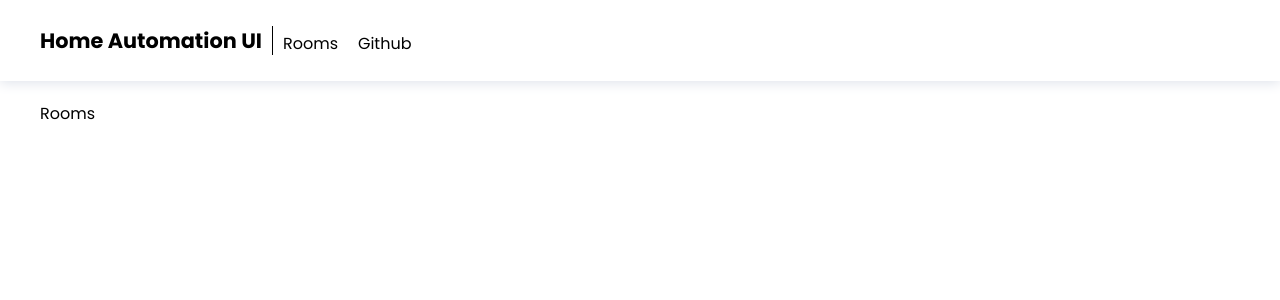
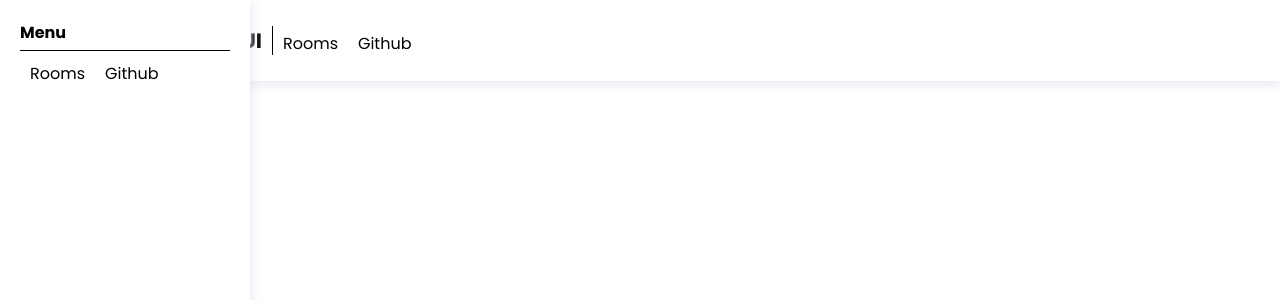
Before and after one commit to abduvik/home-automation-ui, a React (Create React App) app: page / in a window 1280 px wide. Shown: the top 300 px of the page. Built offline with nearby package versions, Linux system fonts and the light colour scheme.

Commit message:
Created SideDrawer Component main code

```diff
--- a/src/components/Layout/Header/Navigation/Navigation.module.scss
+++ b/src/components/Layout/Header/Navigation/Navigation.module.scss
@@ -4,6 +4,7 @@
   ul {
     display: flex;
     padding: 0;
+    flex-direction: row;
     margin: auto auto 0 0;
     list-style: none;
 
--- a/src/components/Layout/SideDrawer/SideDrawer.js
+++ b/src/components/Layout/SideDrawer/SideDrawer.js
@@ -0,0 +1,17 @@
+import React from "react";
+import Navigation from "../Header/Navigation/Navigation";
+import NavigationItem from "./../Header/Navigation/NavigationItem/NavigationItem";
+
+import classes from "./SideDrawer.module.scss";
+
+export default function SideDrawer() {
+  return (
+    <div className={classes.SideDrawer}>
+      <div className={classes.Title}>Menu</div>
+      <Navigation>
+        <NavigationItem>Rooms</NavigationItem>
+        <NavigationItem>Github</NavigationItem>
+      </Navigation>
+    </div>
+  );
+}
--- a/src/components/Layout/SideDrawer/SideDrawer.module.scss
+++ b/src/components/Layout/SideDrawer/SideDrawer.module.scss
@@ -0,0 +1,18 @@
+.SideDrawer {
+  position: absolute;
+  top: 0;
+  left: 0;
+  height: 100vh;
+  background-color: #fff;
+  box-shadow: 0 2px 12px 0 #dfe3eb;
+  padding: 20px;
+  box-sizing: border-box;
+  min-width: 250px;
+
+  .Title {
+    font-weight: bold;
+    border-bottom: 1px solid;
+    margin-bottom: 10px;
+    padding-bottom: 5px;
+  }
+}
--- a/src/hoc/Layout/Layout.js
+++ b/src/hoc/Layout/Layout.js
@@ -2,11 +2,13 @@ import React, { Fragment } from "react";
 import Header from "./../../components/Layout/Header/Header";
 
 import classes from "./Layout.module.scss";
+import SideDrawer from "../../components/Layout/SideDrawer/SideDrawer";
 
 export default function Layout(props) {
   return (
     <Fragment>
       <Header />
+      <SideDrawer />
       <main className={classes.Main}>{props.children}</main>
     </Fragment>
   );
```
